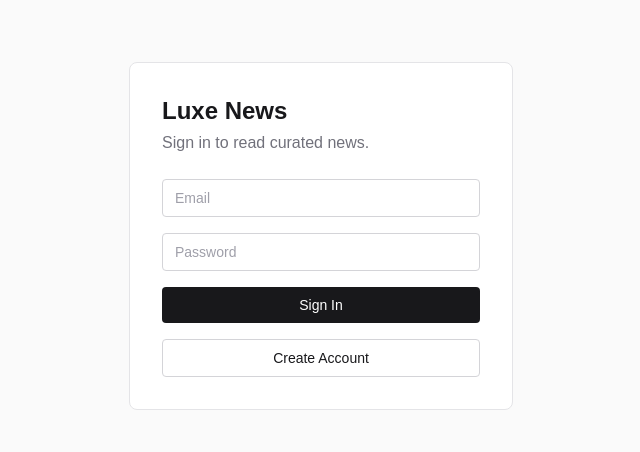
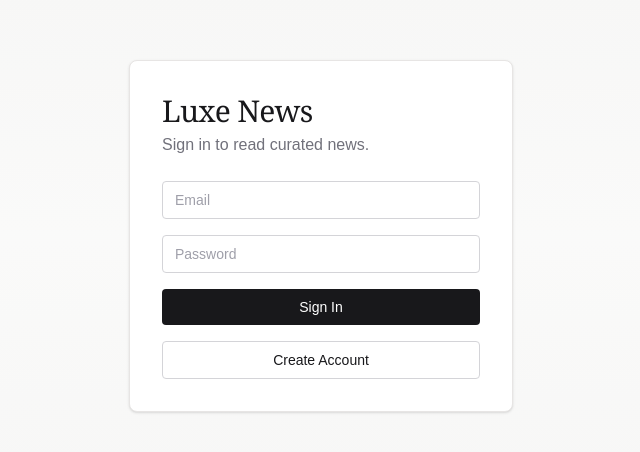
Before and after one commit to sruthi-2804/luxe-news, a Next.js app: page /login in a window 1280 px wide. Shown: the part 164-616 px from the top of the page, without its empty margins (319-959 px from the left). Built offline with nearby package versions, Linux system fonts and the light colour scheme.

Commit message:
Warmer editorial styling: stone gradient background, serif headlines

```diff
--- a/app/components/ArticleCard.tsx
+++ b/app/components/ArticleCard.tsx
@@ -2,11 +2,11 @@ import { Article } from "../lib/types";
 
 export default function ArticleCard({ article }: { article: Article }) {
   return (
-    <article className="border border-zinc-200 rounded-lg p-6 hover:shadow-md transition-shadow bg-white">
-      <span className="text-xs uppercase tracking-wide text-zinc-500">
+    <article className="border border-stone-200 rounded-lg p-6 shadow-sm hover:shadow-md transition-shadow bg-white">
+      <span className="text-xs uppercase tracking-wide text-amber-800/70 font-medium">
         {article.category}
       </span>
-      <h2 className="text-xl font-semibold mt-2 mb-3 text-zinc-900">
+      <h2 className="text-xl font-serif mt-2 mb-3 text-zinc-900">
         {article.title}
       </h2>
       <p className="text-zinc-600 mb-4">{article.summary}</p>
--- a/app/login/page.tsx
+++ b/app/login/page.tsx
@@ -8,9 +8,11 @@ export default async function LoginPage({
   const { error, message } = await searchParams;
 
   return (
-    <div className="min-h-screen flex items-center justify-center bg-zinc-50 px-4">
-      <div className="w-full max-w-sm bg-white border border-zinc-200 rounded-lg p-8">
-        <h1 className="text-2xl font-bold text-zinc-900 mb-1">Luxe News</h1>
+    <div className="min-h-screen flex items-center justify-center bg-gradient-to-b from-stone-100 via-stone-50 to-stone-100 px-4">
+      <div className="w-full max-w-sm bg-white border border-stone-200 rounded-lg shadow-sm p-8">
+        <h1 className="text-3xl font-serif tracking-tight text-zinc-900 mb-1">
+          Luxe News
+        </h1>
         <p className="text-zinc-500 mb-6">Sign in to read curated news.</p>
 
         {error && (
--- a/app/page.tsx
+++ b/app/page.tsx
@@ -19,11 +19,13 @@ export default async function Home() {
 
   return (
     <ScrollGate isLoggedIn={!!user}>
-      <div className="min-h-screen bg-zinc-50">
-        <header className="border-b border-zinc-200 bg-white">
+      <div className="min-h-screen bg-gradient-to-b from-stone-100 via-stone-50 to-stone-100">
+        <header className="border-b border-stone-200 bg-stone-50/80 backdrop-blur">
           <div className="max-w-5xl mx-auto px-6 py-8 flex items-center justify-between">
             <div>
-              <h1 className="text-3xl font-bold text-zinc-900">Luxe News</h1>
+              <h1 className="text-4xl font-serif tracking-tight text-zinc-900">
+                Luxe News
+              </h1>
               <p className="text-zinc-500 mt-1">
                 Curated luxury fashion news, organized for you.
               </p>
```
